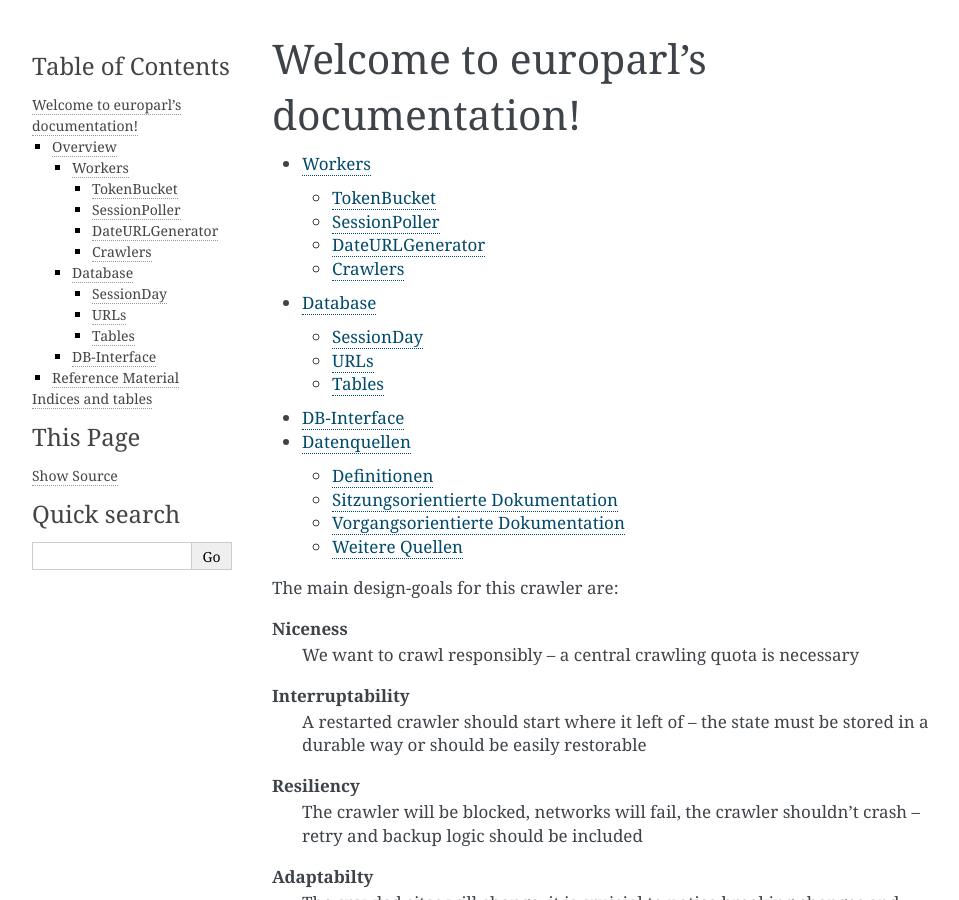
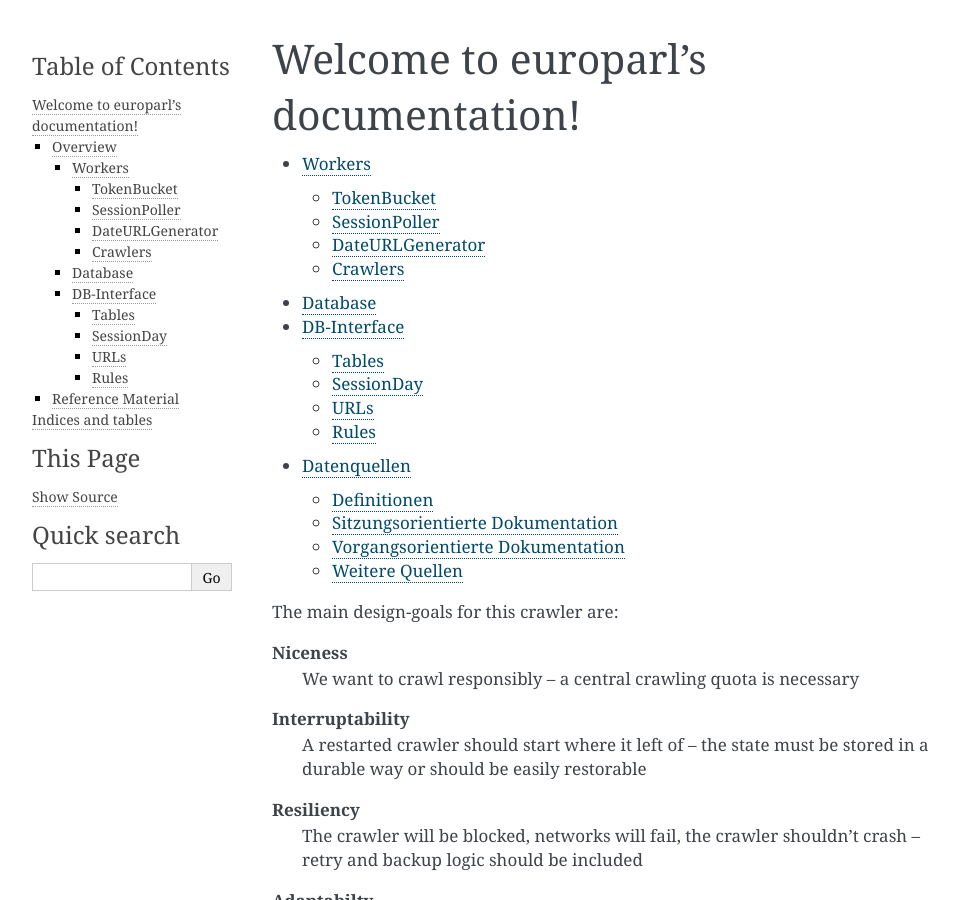
Before and after one commit to bockstaller/europarl-crawler, a Sphinx documentation site: the page built from docs/index.rst, in a window 1280 px wide and 900 px high. Shown: the whole window, without its empty margins (148-1107 px from the left). Built offline with Sphinx 7.4.7, drawn with Linux system fonts in a browser that asks for light colours; some of the changed lines change nothing that is shown; some of the changed text lies outside the part shown.

Commit message:
adds documentation

```diff
--- a/docs/code/database.rst
+++ b/docs/code/database.rst
@@ -1,12 +1,30 @@
 
 Database
 ^^^^^^^^
+
+
+DB-Interface
+^^^^^^^^^^^^
+
+.. autoclass:: europarl.db.DBInterface
+    :members:
+    :undoc-members:
+
+
+Tables
+""""""
+
+.. autoclass:: europarl.db.Table
+    :members:
+    :undoc-members:
+
 
 SessionDay
 """"""""""
 
 .. autoclass:: europarl.db.SessionDay
     :members:
+    :undoc-members:
 
 
 URLs
@@ -14,16 +32,11 @@
 
 .. autoclass:: europarl.db.URLs
     :members:
+    :undoc-members:
 
-Tables
-""""""
+Rules
+"""""
 
-.. autoclass:: europarl.db.Table
+.. autoclass:: europarl.db.Rules
     :members:
-
-
-DB-Interface
-^^^^^^^^^^^^
-
-.. autoclass:: europarl.db.DBInterface
-    :members:
+    :undoc-members:
--- a/docs/code/workers.rst
+++ b/docs/code/workers.rst
@@ -12,6 +12,7 @@
 
 .. autoclass:: europarl.workers.TokenBucketWorker
     :members:
+    :undoc-members:
 
 
 SessionPoller
@@ -21,6 +22,7 @@
 
 .. autoclass:: europarl.workers.SessionDayChecker
     :members:
+    :undoc-members:
 
 DateURLGenerator
 """"""""""""""""
@@ -32,6 +34,10 @@
 
 Every URL get's marked as enqueued when it gets added to the queue to prevent enqueueing it multiple times. The enqueued_at timestamp is used to determine which urls should be rescheduled because they are queued for a long time without succeeding. The created timestamp and enqueued_times allows to identify old and silently failing urls.
 
+.. autoclass:: europarl.workers.DateUrlGenerator
+    :members:
+    :undoc-members:
+
 Crawlers
 """"""""
 
```
